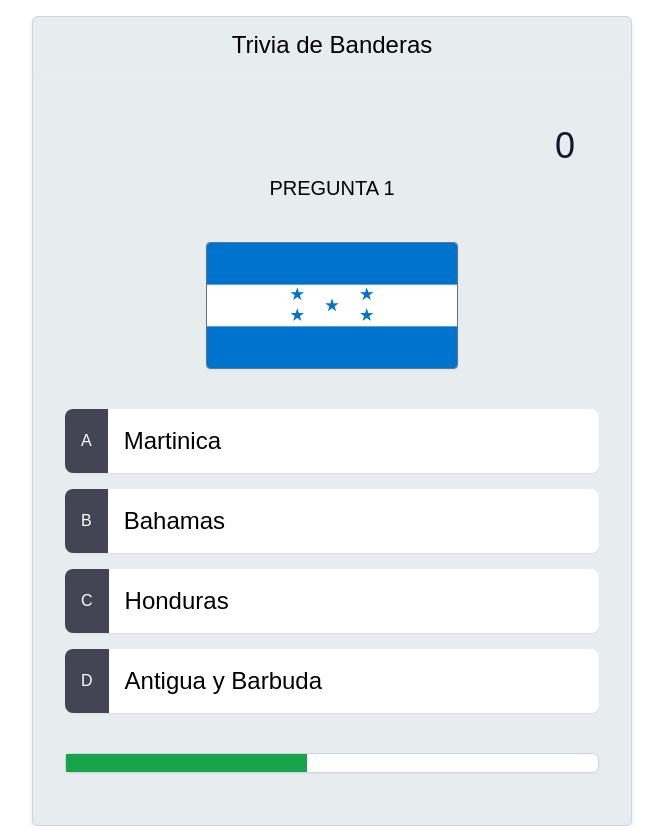
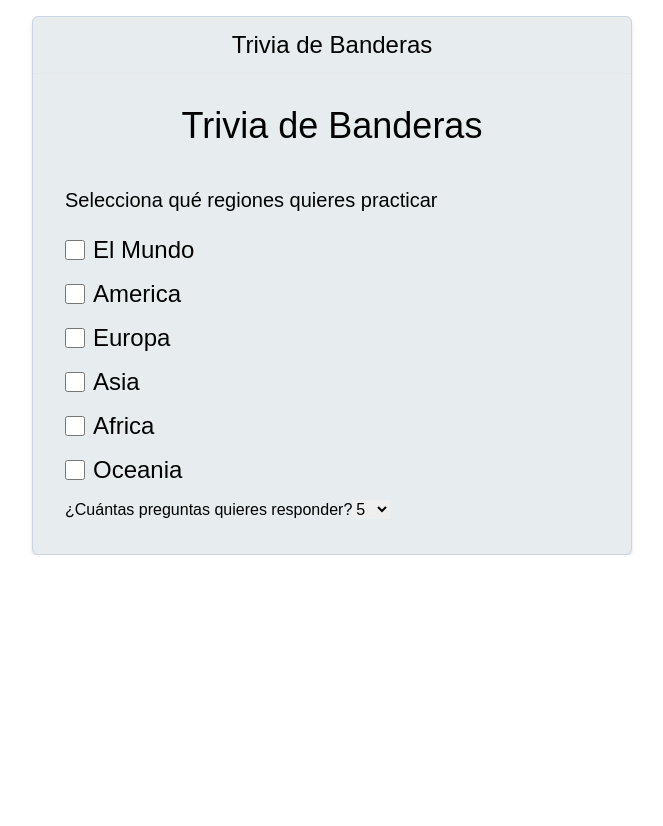
Before and after one commit to tury3001/flagsquiz, a React (Vite) app: page / in a window 1280 px wide. Shown: the whole page, without its empty margins (308-971 px from the left). After the commit the page ends 800 px from the top, so only its background shows below. Built offline with nearby package versions, Linux system fonts and the light colour scheme; a web font is replaced by a local one.

Commit message:
Message generator

```diff
--- a/src/FlagsQuiz.jsx
+++ b/src/FlagsQuiz.jsx
@@ -83,9 +83,9 @@ export const FlagsQuiz = () => {
       <header className="py-3 border-b">
         <h1 className="text-2xl flex justify-center">Trivia de Banderas</h1>
       </header>
-      {/* <FlagQuizMenu /> */}
-      { displayGame() }
-      { displayGameSummary() }
+      <FlagQuizMenu />
+      {/* { displayGame() }
+      { displayGameSummary() } */}
     </div>
   )
 }
--- a/src/components/FlagQuizMenu.jsx
+++ b/src/components/FlagQuizMenu.jsx
@@ -1,13 +1,12 @@
 export const FlagQuizMenu = () => {
   return (
-    <div className="flex justify-center flex-col">
-     <h1 className="text-4xl">Trivia de Banderas</h1>
-
+    <div className="flex justify-center flex-col p-8">
+      <div className="flex flex-col text-center">
+        <h1 className="text-4xl">Trivia de Banderas</h1>
+      </div>
      <form action="">
-      <h2>Selecciona qué regiones quieres practicar</h2>
-
       <div className="flex flex-col text-2xl mt-10">
-
+        <h2 className="text-xl mb-5">Selecciona qué regiones quieres practicar</h2>
         <div className="flex items-center mb-3">
           <input type="checkbox" className="w-5 h-5 mr-2"></input>
           <label htmlFor="">El Mundo</label>
--- a/src/components/GameSummary.jsx
+++ b/src/components/GameSummary.jsx
@@ -1,10 +1,17 @@
-import { useContext } from "react";
+import { useContext, useEffect, useState } from "react";
 import { FaArrowAltCircleLeft, FaShare, FaStar } from "react-icons/fa"
 import { TriviaContext } from "../context";
+import { messageGenerator } from "../helpers/messageGenerator";
 
 export const GameSummary = () => {
 
   const { totalQuestions, score, setRetry } = useContext(TriviaContext);
+  const [ message, setMessage ] = useState('');
+
+  useEffect( () => {
+    const message = messageGenerator(score, totalQuestions);
+    setMessage(message);
+  }, [ score ]);
 
   const onRetry = () => {
     setRetry();
@@ -23,7 +30,7 @@ export const GameSummary = () => {
           <FaStar />
         </div>
         <div className="text-center text-2xl mt-5 mb-5">
-          <span className="text-2xl">Tienes que mejorar</span>
+          <span className="text-2xl">{ message }</span>
         </div>
         <div className="flex flex-col justify-center mt-5 mb-5">
           <button
--- /dev/null
+++ b/src/helpers/messageGenerator.js
@@ -0,0 +1,15 @@
+export const messageGenerator = (score, total) => {
+  const percentage = score / total;
+
+  if (percentage === 1)
+    return '¡Perfecto! Dominas todas las banderas de esta región.';
+
+  if (percentage >= 0.7 && percentage < 1)
+    return '¡Excelente! Sabes mucho sobre banderas.';
+
+  if (percentage < 0.7 && percentage >= 0.5)
+    return '¡Muy buen trabajo! Sigue practicando para mejorar.';
+
+  if (percentage < 0.5 && percentage)
+    return 'Tienes que mejorar. Vuelve a intentarlo.'
+}
```
